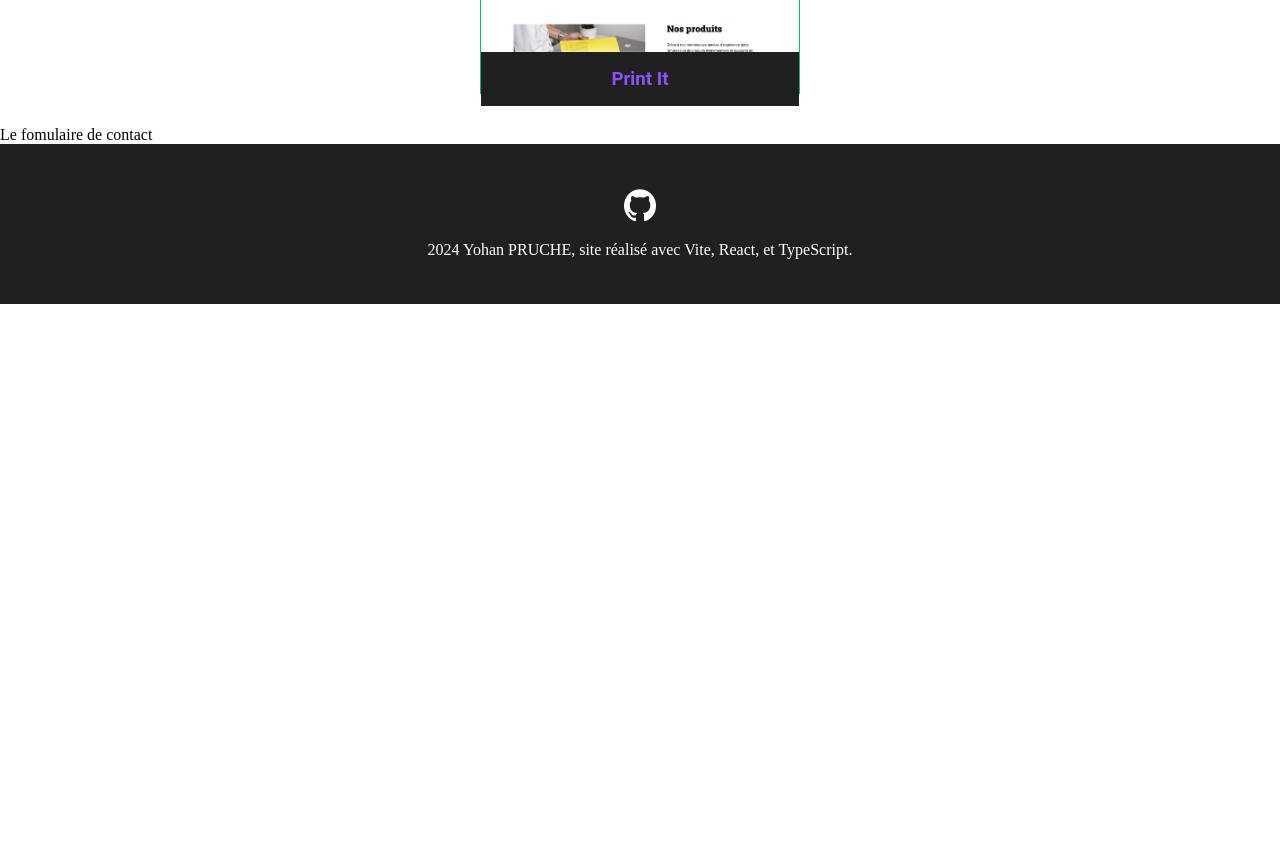
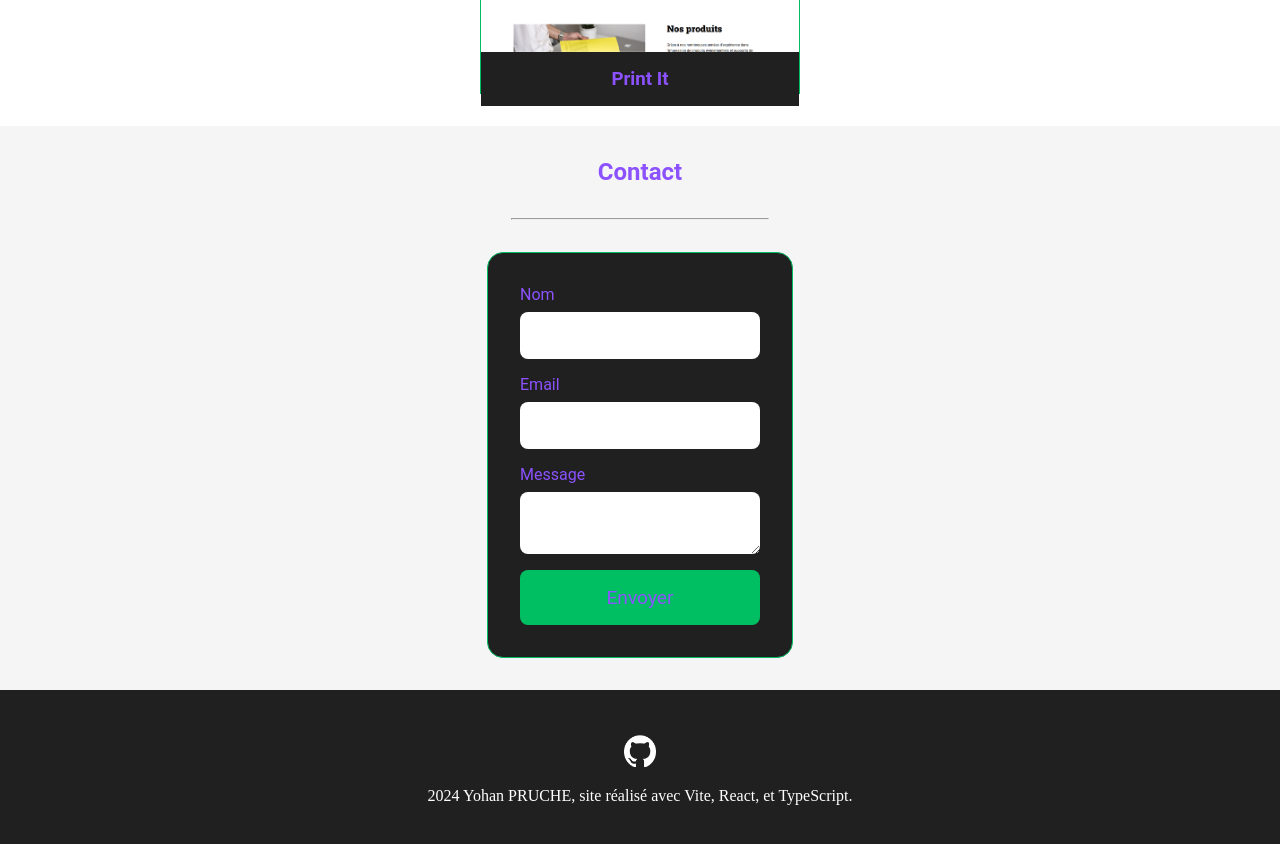
Before and after one commit to Phanttoms/P12-Portfolio, a React (Vite) app in the folder my-react-ts-app/: page / in a window 1280 px wide. Shown: the part 1860-2704 px from the top of the page. Before the commit the page ends 2164 px from the top, so only its background shows below. Built offline with nearby package versions, Linux system fonts and the light colour scheme.

Commit message:
ajout Contact

```diff
--- a/my-react-ts-app/src/assets/style/GlobalStyle.ts
+++ b/my-react-ts-app/src/assets/style/GlobalStyle.ts
@@ -27,7 +27,7 @@ const GlobalStyle = createGlobalStyle`
     h1,
     h2,
     h3,
-    li {
+    li, button, label {
         font-family: "roboto", sans-serif;
         color: ${theme.colors.purple}
     }
--- a/my-react-ts-app/src/components/Contact/index.tsx
+++ b/my-react-ts-app/src/components/Contact/index.tsx
@@ -1,3 +1,125 @@
+import styled from "styled-components";
+import { ChangeEvent, FormEvent, useState } from "react";
+import { theme } from "../../assets/style/Theme";
+
 export default function Contact() {
-	return <div>Le fomulaire de contact</div>;
+	const [formData, setFormData] = useState({
+		name: "",
+		email: "",
+		message: "",
+	});
+
+	const handleChange = (
+		e: ChangeEvent<HTMLInputElement | HTMLTextAreaElement>
+	) => {
+		const { name, value } = e.target;
+		setFormData((prevData) => ({
+			...prevData,
+			[name]: value,
+		}));
+	};
+
+	const handleSubmit = (e: FormEvent<HTMLFormElement>) => {
+		e.preventDefault();
+		console.log(formData);
+	};
+
+	return (
+		<ContactStyle>
+			<h2>Contact</h2>
+			<hr />
+			<form onSubmit={handleSubmit} className="form">
+				<div className="form__content">
+					<label htmlFor="name" className="form__content--title">
+						Nom
+					</label>
+					<input
+						className="form__content--input"
+						type="text"
+						id="name"
+						name="name"
+						value={formData.name}
+						onChange={handleChange}
+						required
+					/>
+				</div>
+				<div className="form__content">
+					<label htmlFor="email" className="form__content--title">
+						Email
+					</label>
+					<input
+						className="form__content--input"
+						type="email"
+						id="email"
+						name="email"
+						value={formData.email}
+						onChange={handleChange}
+						required
+					/>
+				</div>
+				<div className="form__content">
+					<label htmlFor="message" className="form__content--title">
+						Message
+					</label>
+					<textarea
+						className="form__content--input"
+						id="message"
+						name="message"
+						value={formData.message}
+						onChange={handleChange}
+						required
+					></textarea>
+				</div>
+				<button type="submit" className="form__submitButton">
+					Envoyer
+				</button>
+			</form>
+		</ContactStyle>
+	);
 }
+
+const ContactStyle = styled.section`
+	background-color: ${theme.colors.grey};
+	display: flex;
+	flex-direction: column;
+	align-items: center;
+	justify-content: center;
+	padding: 2rem 0;
+
+	.form {
+		display: flex;
+		flex-direction: column;
+		gap: 1rem;
+		background-color: ${theme.colors.black};
+		padding: 2rem;
+		border-radius: 1rem;
+		margin: auto;
+		color: ${theme.colors.green};
+		border: 0.1rem solid ${theme.colors.green};
+		&__content {
+			display: flex;
+			flex-direction: column;
+			&--title {
+				margin-bottom: 0.5rem;
+			}
+			&--input {
+				padding: 1rem;
+				border: none;
+				border-radius: 0.5rem;
+			}
+		}
+		&__submitButton {
+			width: 15rem;
+			padding: 1rem;
+			border: none;
+			border-radius: 0.5rem;
+			background-color: ${theme.colors.green};
+			cursor: pointer;
+			font-size: 1.2rem;
+			align-self: center;
+			&:hover {
+				background-color: lightgreen;
+			}
+		}
+	}
+`;
```
